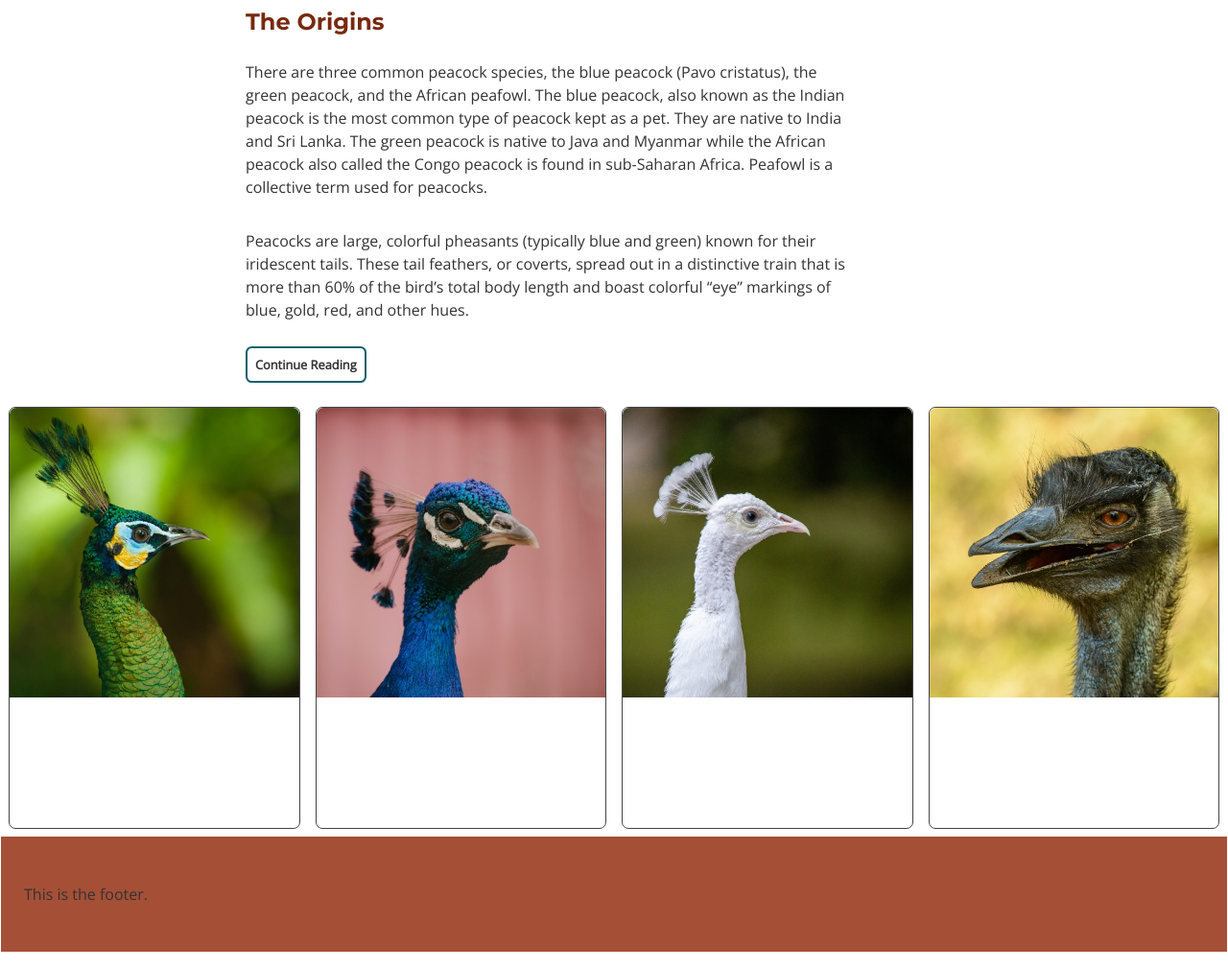
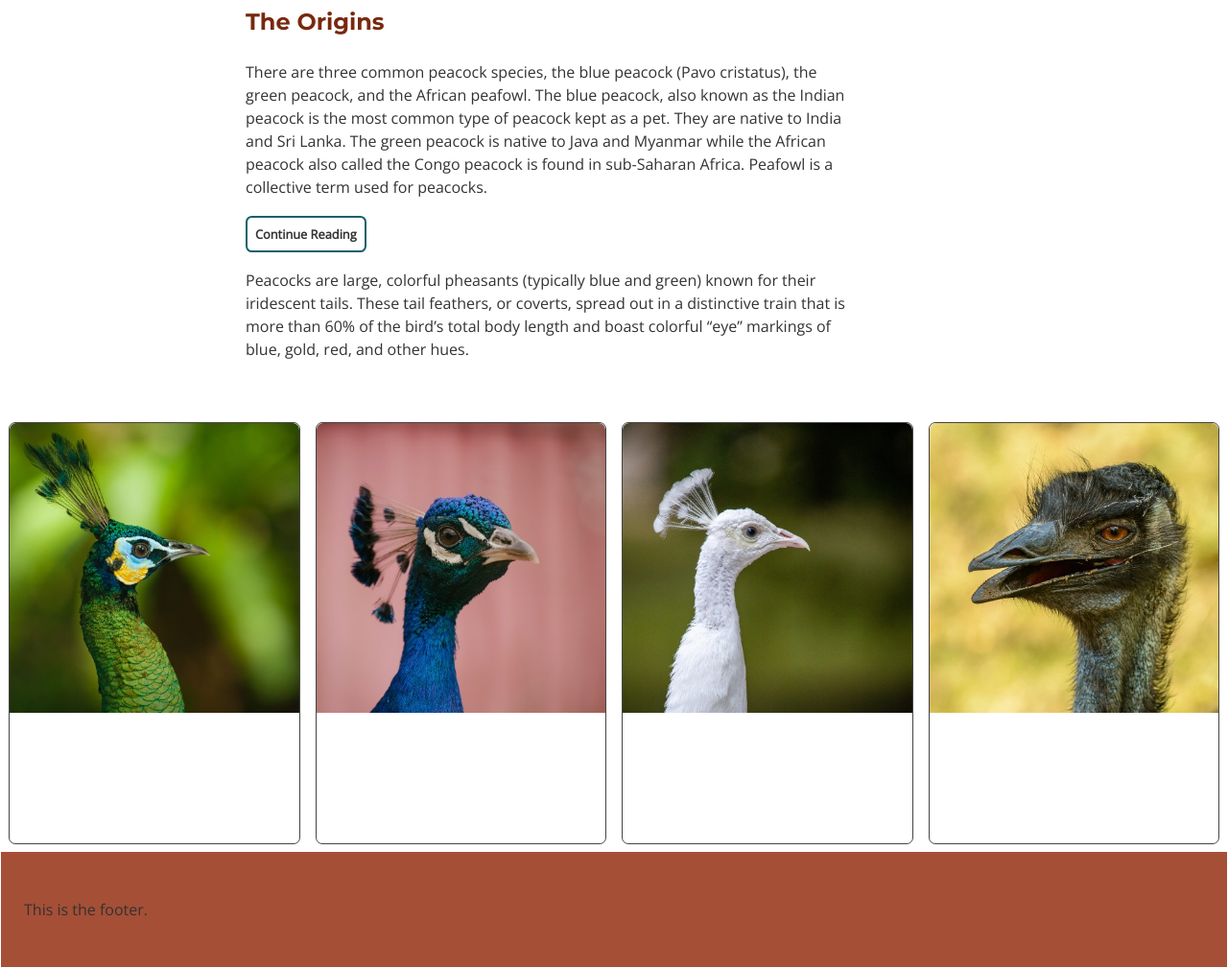
Before and after one commit to IS-120/overlays-and-cards-naparker2, a website: page index.html in a window 1280 px wide. Shown: the part 1145-2154 px from the top of the page at 96% size. Drawn offline with nearby package versions, Linux system fonts and the light colour scheme.

Commit message:
move button to article

```diff
--- a/index.html
+++ b/index.html
@@ -75,13 +75,14 @@
         They are native to India and Sri Lanka. The green peacock is native to Java and Myanmar while the African
         peacock also called the Congo peacock is found in sub-Saharan Africa. Peafowl is a collective term used for
         peacocks.</p>
+      <a href="about/" class="button">Continue
+        Reading</a>
     </article>
     <aside>
       <p>Peacocks are large, colorful pheasants (typically blue and green) known for their iridescent tails. These tail
         feathers, or coverts, spread out in a distinctive train that is more than 60% of the bird’s total body length
         and boast colorful “eye” markings of blue, gold, red, and other hues. </p>
-      <p><a href="about/" class="button">Continue
-          Reading</a></p>
+      <p></p>
 
       <!-- <svg>
               <use href="#bear" />
```
